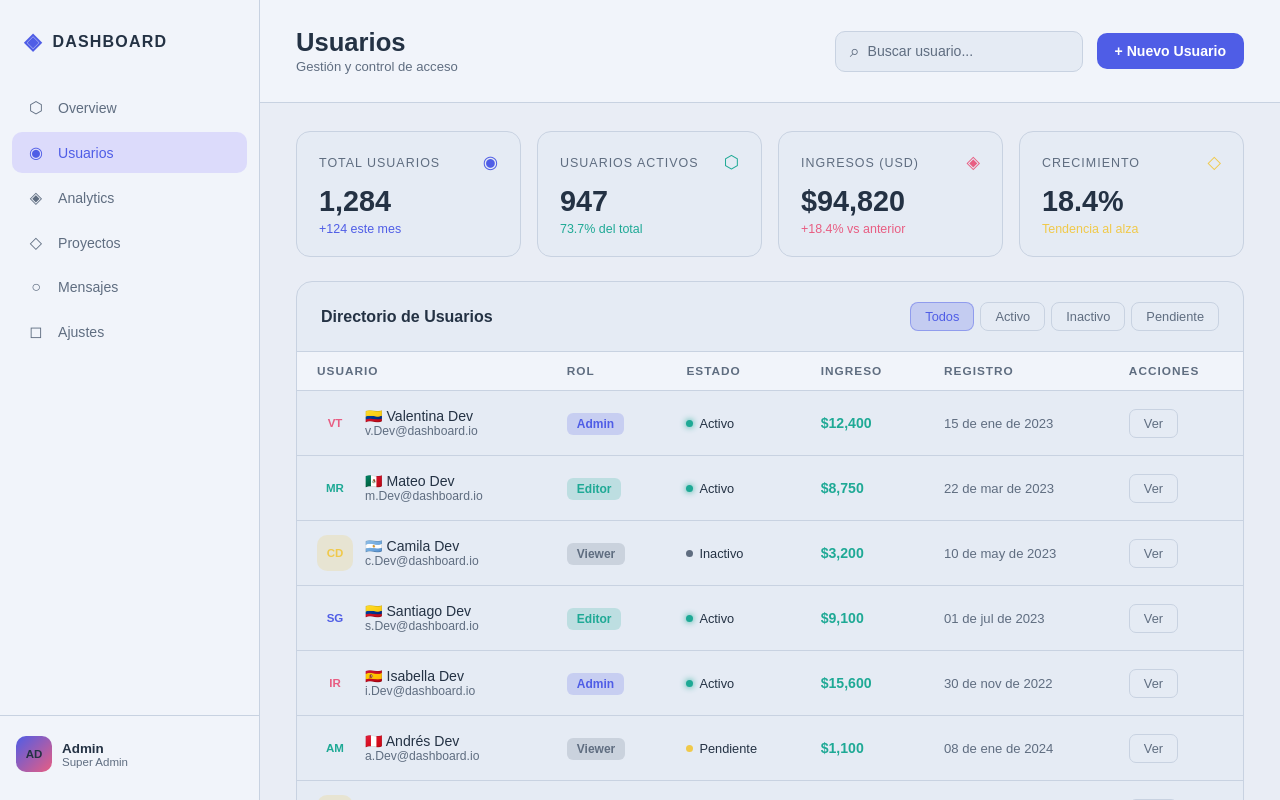
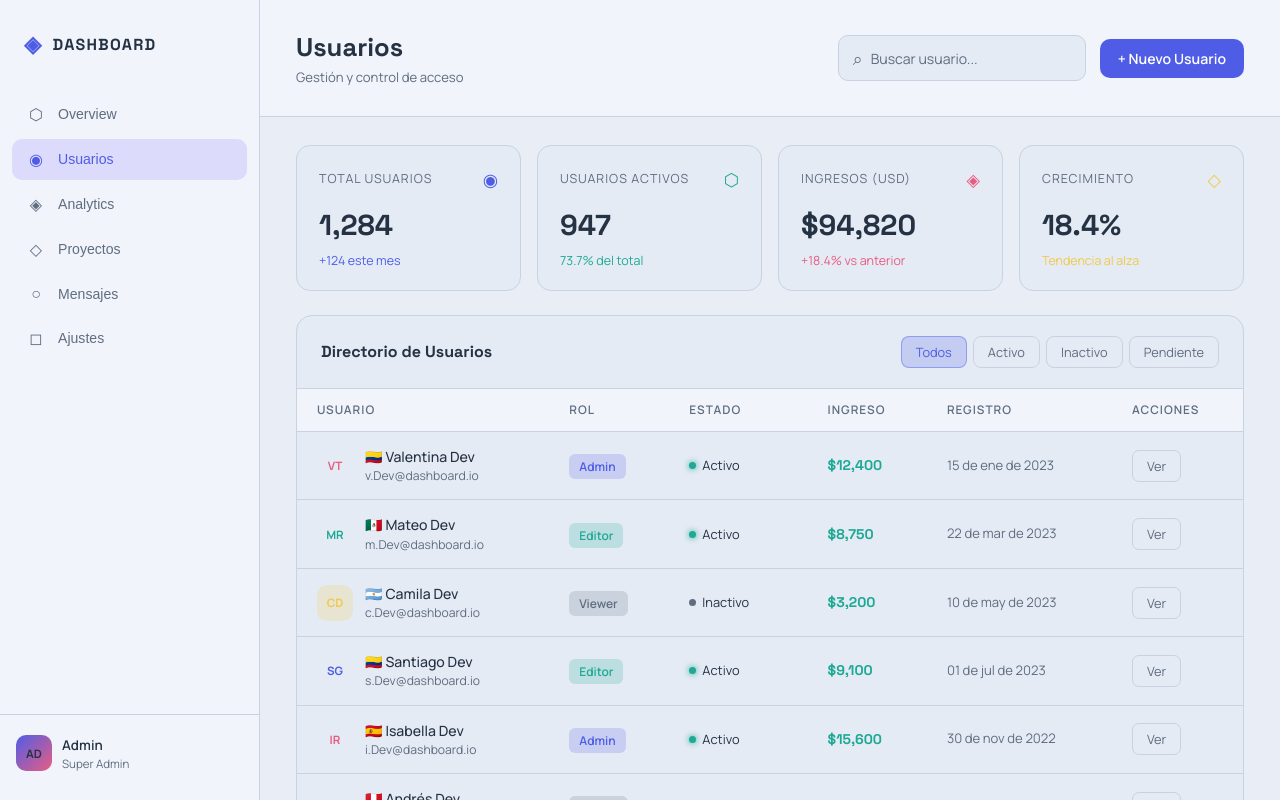
Before and after one commit to Andresflorezdev/User_Dashboard, a Vue app: page / in a window 1280 px wide. Shown: the top 800 px of the page. Built offline with nearby package versions, Linux system fonts and the light colour scheme.

Commit message:
style: refresh global typography and base rendering styles

```diff
--- a/src/assets/main.css
+++ b/src/assets/main.css
@@ -16,8 +16,15 @@
     --accent3: #1ea995;
     --text: #243244;
     --muted: #5f6d80;
-    --font-head: 'Syne', sans-serif;
-    --font-body: 'DM Sans', sans-serif;
+    --font-head: 'Space Grotesk', sans-serif;
+    --font-body: 'Manrope', sans-serif;
+}
+
+html {
+    color-scheme: light;
+    text-rendering: optimizeLegibility;
+    -webkit-font-smoothing: antialiased;
+    -moz-osx-font-smoothing: grayscale;
 }
 
 body {
@@ -25,6 +32,8 @@ body {
     color: var(--text);
     font-family: var(--font-body);
     min-height: 100vh;
+    line-height: 1.5;
+    font-size: 15px;
 }
 
 ::-webkit-scrollbar {
```
